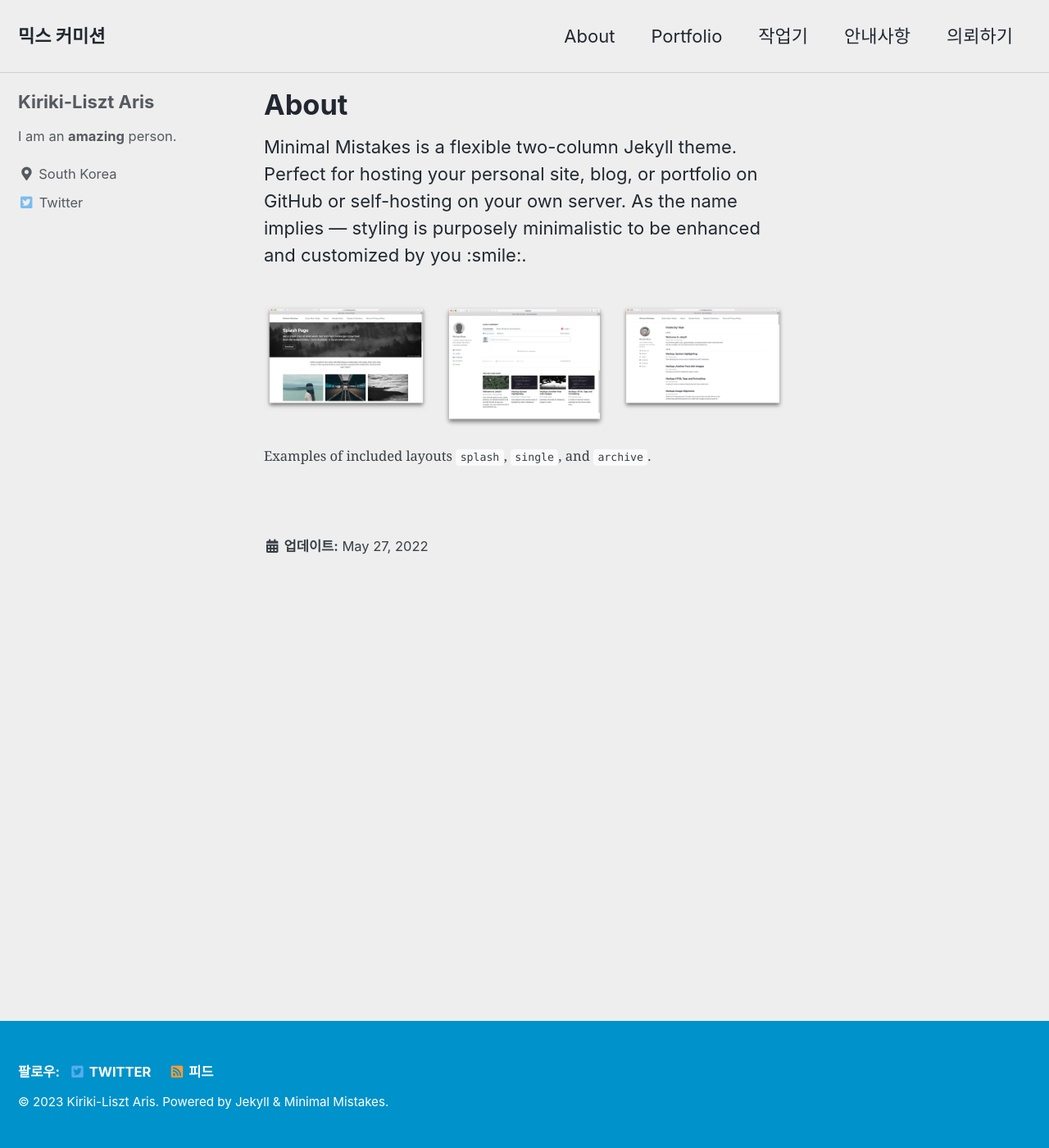
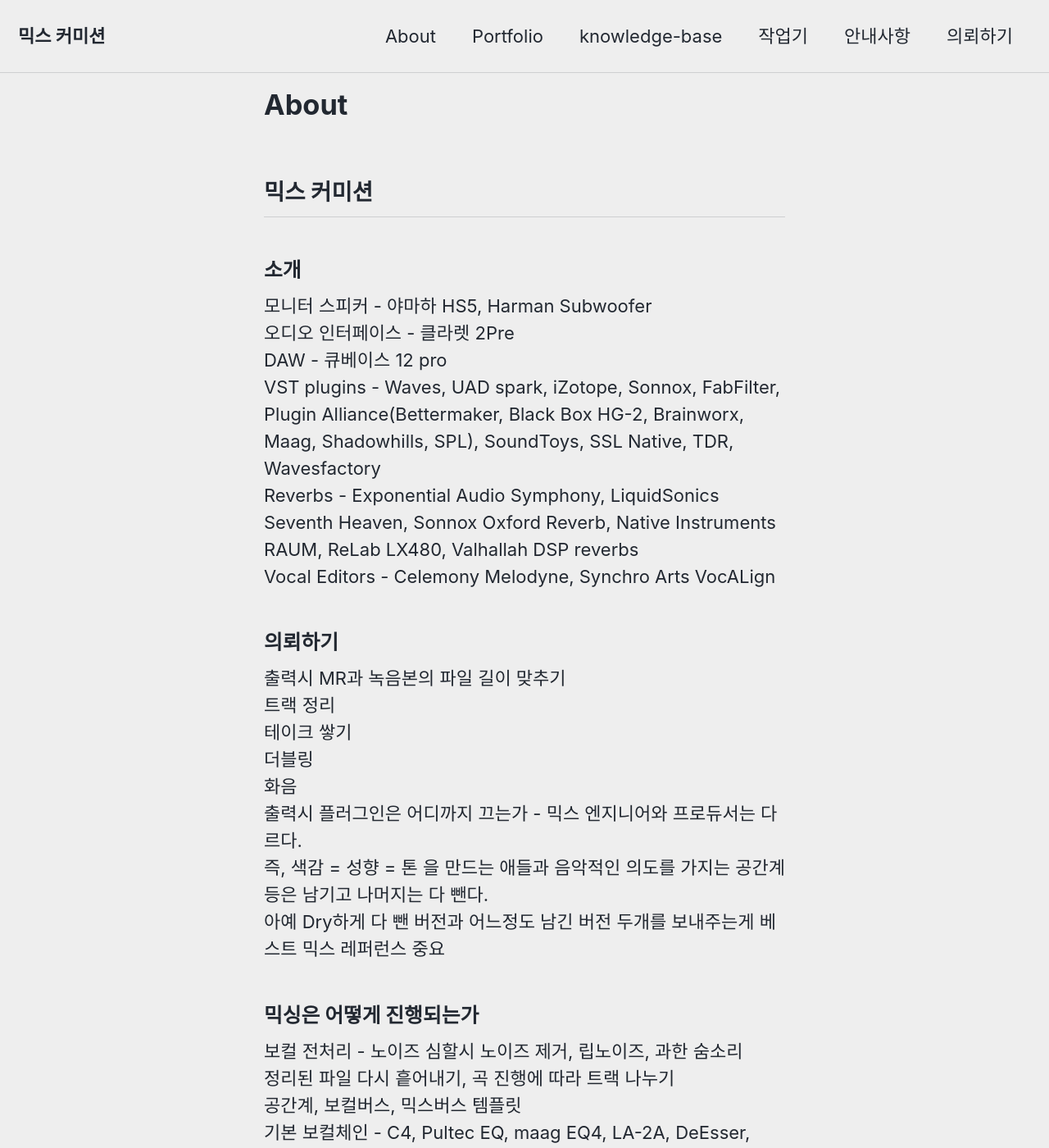
Before and after one commit to Kiriki-liszt/mix_commision, a Jekyll site: the page built from _pages/about.md, in a window 1280 px wide and 1400 px high. Shown: the whole window at 82% size. Built offline with Jekyll 4.4.1, drawn with Linux system fonts in a browser that asks for light colours; cached includes are drawn as plain includes; some of the changed text lies outside the part shown.

```diff
--- a/_config.yml
+++ b/_config.yml
@@ -216,6 +216,9 @@ collections:
   portfolio:
     output: true
     permalink: /:collection/:path/
+  knowledge-base:
+    output: true
+    permalink: /:collection/:path/
 
 
 # Sass/SCSS
@@ -293,7 +296,7 @@ defaults:
       type: posts
     values:
       layout: single
-      author_profile: true
+      author_profile: false
       read_time: true
       comments: # true
       share: true
@@ -304,7 +307,7 @@ defaults:
       type: pages
     values:
       layout: single
-      author_profile: true
+      author_profile: false
   # _portfolio
   - scope:
       path: ""
@@ -313,3 +316,11 @@ defaults:
       layout: single
       author_profile: false
       share: true
+  # _knowledge-base
+  - scope:
+      path: ""
+      type: knowledge-base
+    values:
+      layout: single
+      author_profile: false
+      share: true
--- a/_data/navigation.yml
+++ b/_data/navigation.yml
@@ -4,6 +4,8 @@ main:
     url: /about/
   - title: "Portfolio"
     url: /portfolio/
+  - title: "knowledge-base"
+    url: /knowledge-base/
   - title: "작업기"
   - title: "안내사항"
   - title: "의뢰하기"
--- a/_pages/about.md
+++ b/_pages/about.md
@@ -15,6 +15,37 @@ layouts_gallery:
 last_modified_at: 2022-05-27T11:59:26-04:00
 ---
 
-Minimal Mistakes is a flexible two-column Jekyll theme. Perfect for hosting your personal site, blog, or portfolio on GitHub or self-hosting on your own server. As the name implies --- styling is purposely minimalistic to be enhanced and customized by you :smile:.
 
-{% include gallery id="layouts_gallery" caption="Examples of included layouts `splash`, `single`, and `archive`." %}
+## 믹스 커미션
+
+### 소개
+
+모니터 스피커 - 야마하 HS5, Harman Subwoofer
+오디오 인터페이스 - 클라렛 2Pre
+DAW - 큐베이스 12 pro
+VST plugins - Waves, UAD spark, iZotope, Sonnox, FabFilter, Plugin Alliance(Bettermaker, Black Box HG-2, Brainworx, Maag, Shadowhills, SPL), SoundToys, SSL Native, TDR, Wavesfactory
+Reverbs - Exponential Audio Symphony, LiquidSonics Seventh Heaven, Sonnox Oxford Reverb, Native Instruments RAUM, ReLab LX480, Valhallah DSP reverbs
+Vocal Editors - Celemony Melodyne, Synchro Arts VocALign
+
+### 의뢰하기
+
+출력시 MR과 녹음본의 파일 길이 맞추기
+트랙 정리
+테이크 쌓기
+더블링
+화음
+출력시 플러그인은 어디까지 끄는가 - 믹스 엔지니어와 프로듀서는 다르다.
+즉, 색감 = 성향 = 톤 을 만드는 애들과 음악적인 의도를 가지는 공간계 등은 남기고 나머지는 다 뺀다.
+아예 Dry하게 다 뺀 버전과 어느정도 남긴 버전 두개를 보내주는게 베스트
+믹스 레퍼런스 중요
+
+### 믹싱은 어떻게 진행되는가
+
+보컬 전처리 - 노이즈 심할시 노이즈 제거, 립노이즈, 과한 숨소리
+정리된 파일 다시 흩어내기, 곡 진행에 따라 트랙 나누기
+공간계, 보컬버스, 믹스버스 템플릿
+기본 보컬체인 - C4, Pultec EQ, maag EQ4, LA-2A, DeEsser, saturation(2254e, inflator, decapitator, studer A800, ...)
+
+더 참고하기 - <https://shated-studio.com/>
+
+{% include gallery id="layouts_gallery" %}
```
Also changed, not shown: _knowledge-base/baz-boom-identity.md (renamed from _portfolio/baz-boom-identity.md).
